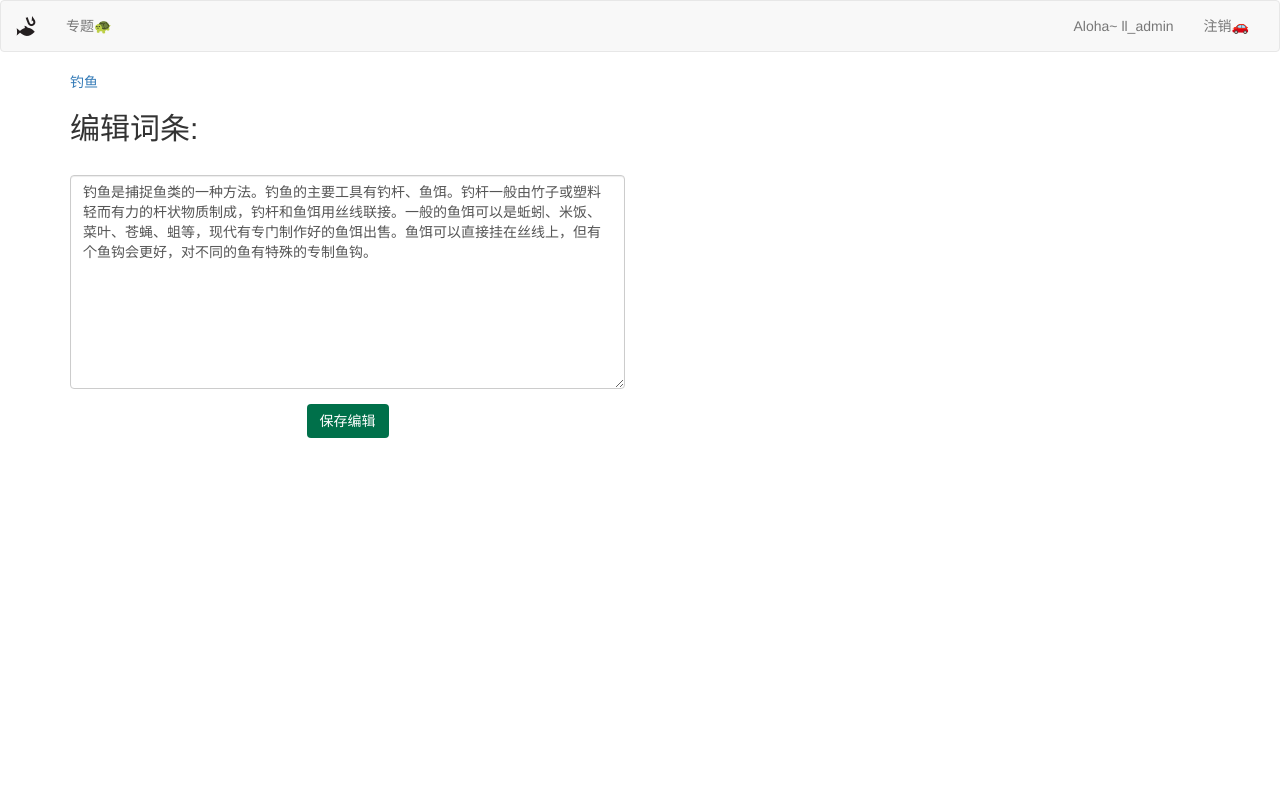
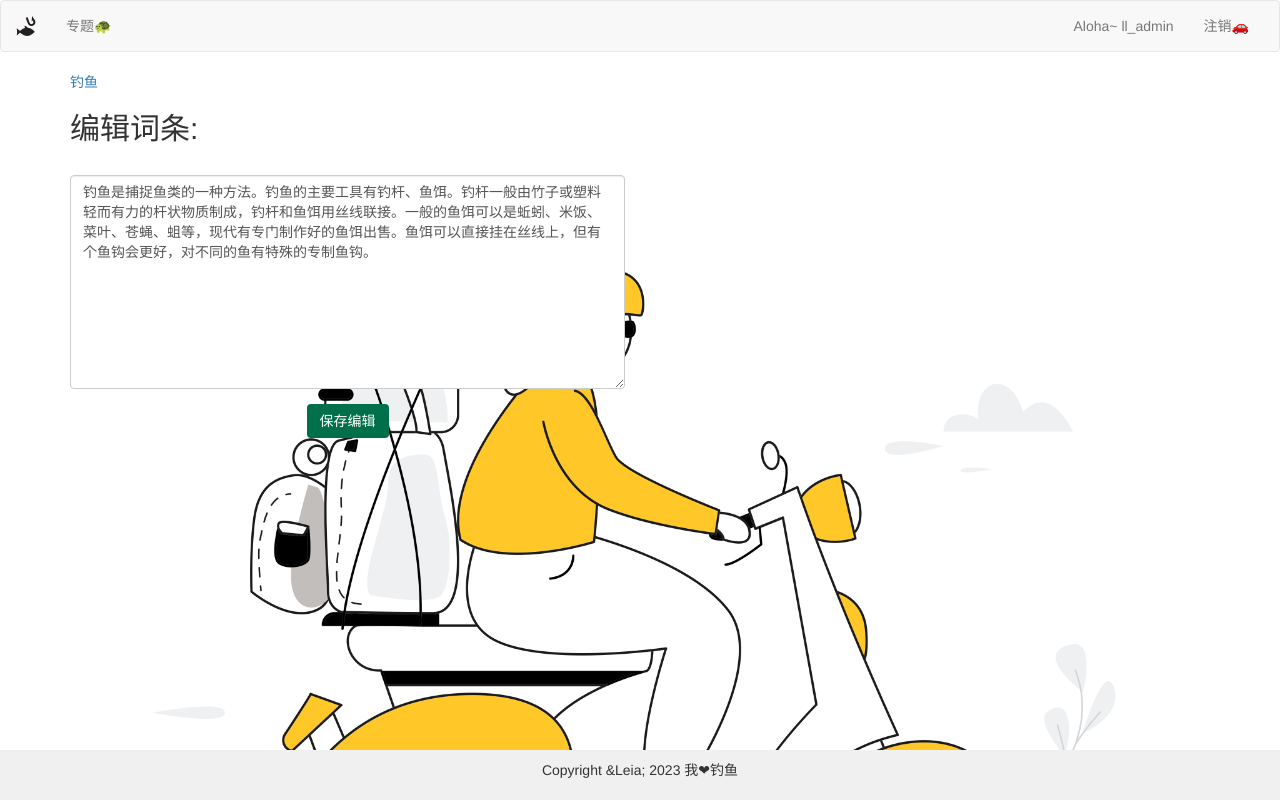
Before and after one commit to Leiasama/learning_log, a Django app: a page that uses templates/learning_logs/base.html in a window 1280 px wide. Run offline with Django 4.2, Linux system fonts and the light colour scheme; a user stored in the database is signed in; data comes from the database, SQL or seed files in the repository; both versions use the stored data as it was after the commit; some libraries are stand-ins or nearby versions.

Commit message:
可以显示图片了

```diff
--- a/learning_log/settings.py
+++ b/learning_log/settings.py
@@ -115,7 +115,7 @@ USE_TZ = False
 # Static files (CSS, JavaScript, Images)
 # https://docs.djangoproject.com/en/4.2/howto/static-files/
 
-STATIC_URL = 'static/'
+
 
 # Default primary key field type
 # https://docs.djangoproject.com/en/4.2/ref/settings/#default-auto-field
@@ -130,5 +130,5 @@ BOOTSTRAP3 = {
     'include_jquery': True
 }
 STATIC_URL = '/static/'
-STATICFILES_DIRS = (os.path.join('static'),)
+STATICFILES_DIRS = [os.path.join('static')]
 STATIC_ROOT = ''
--- a/templates/learning_logs/base.html
+++ b/templates/learning_logs/base.html
@@ -6,11 +6,30 @@
     <meta charset="UTF-8">
     <meta http-equiv="x-ua-compatible" content="IE=edge">
     <meta name="viewport" content="width=device-width,initial-scale=1">
-    <title>钓鱼佬</title>
-    <link rel="icon" href="src/favicon.ico" type="image/x-icon">
-    <link rel="shortcut icon" href="src/favicon.ico" type="image/x-icon">
+    <title>我❤钓鱼</title>
+    <link rel="icon" href="/static/image/favicon.ico" type="image/x-icon">
+    <link rel="shortcut icon" href="/static/image/favicon.ico" type="image/x-icon">
     {% bootstrap_css %}
     {% bootstrap_javascript %}
+    <style>
+        body {
+            background-image: url('/static/image/bk.png');
+            background-size: cover;
+            background-repeat: no-repeat;
+            position: relative;
+            min-height: 100vh; /* 保持内容至少占满视窗的高度 */
+        }
+
+        footer {
+            position: absolute;
+            bottom: 0;
+            left: 0;
+            right: 0;
+            text-align: center;
+            background-color: #f0f0f0; /* 可选，添加背景颜色以提高可读性 */
+            padding: 10px 0; /* 可选，添加一些内边距以增加页脚的可视性 */
+        }
+    </style>
 </head>
 
 <body>
@@ -20,7 +39,7 @@
     <div class="navbar-header">
 
       <a class="navbar-brand" href="{% url 'learning_logs:index' %}">
-          <img alt="我❤钓鱼" src=src/img.png>
+          <img alt="我❤钓鱼" src="/static/image/img.png">
       </a>
     </div>
 
@@ -48,5 +67,9 @@
 </nav>
 
 {% block content %}{% endblock content %}
+
+<footer>
+    <p>Copyright &Leia; 2023 我❤钓鱼</p>
+</footer>
 </body>
 </html>
```
Also changed, not shown: db.sqlite3, static/image/bk.png, static/image/favicon.ico, static/image/img.png.
